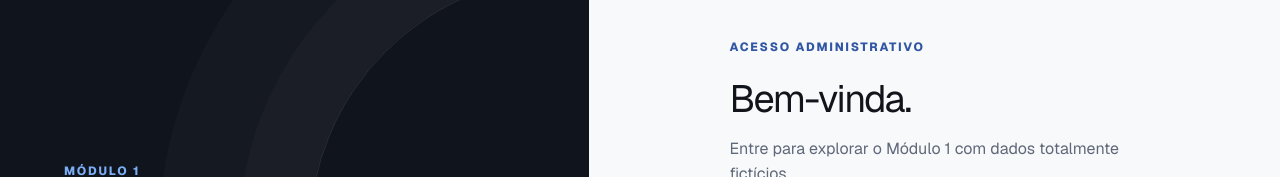
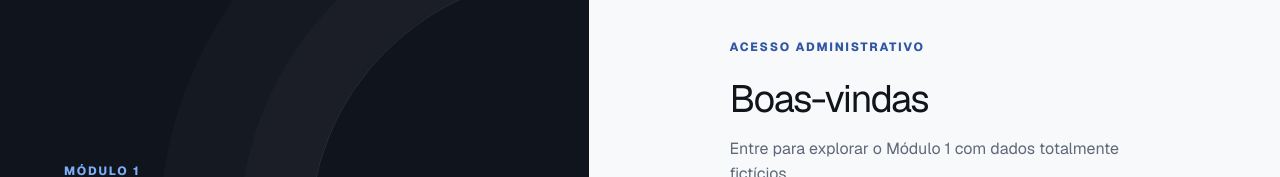
Before and after one commit to Gabriel-asAlonso/gestor-de-locacoes-e-obras, a Next.js app: page / in a window 1280 px wide. Shown: the part 129-306 px from the top of the page. Built offline with nearby package versions, Linux system fonts and the light colour scheme.

Commit message:
Use inclusive login greeting

```diff
--- a/app/page.tsx
+++ b/app/page.tsx
@@ -416,7 +416,7 @@ function Login({ loading, onSubmit }: { loading: boolean; onSubmit: (event: Form
       <div className="login-footer"><span /> Ambiente demonstrativo</div>
     </section>
     <section className="login-panel"><form className="login-form" onSubmit={onSubmit}>
-      <div className="login-heading"><p className="eyebrow">Acesso administrativo</p><h2>Bem-vinda.</h2><p>Entre para explorar o Módulo 1 com dados totalmente fictícios.</p></div>
+      <div className="login-heading"><p className="eyebrow">Acesso administrativo</p><h2>Boas-vindas</h2><p>Entre para explorar o Módulo 1 com dados totalmente fictícios.</p></div>
       <label>E-mail<input type="email" defaultValue="administrativo@exemplo.com.br" required /></label>
       <label>Senha<input type="password" defaultValue="demonstracao" required /></label>
       <button className="primary-button login-button" disabled={loading} aria-busy={loading}>{loading ? <><span className="spinner" /> Preparando ambiente</> : "Acessar demonstração"}</button>
```
